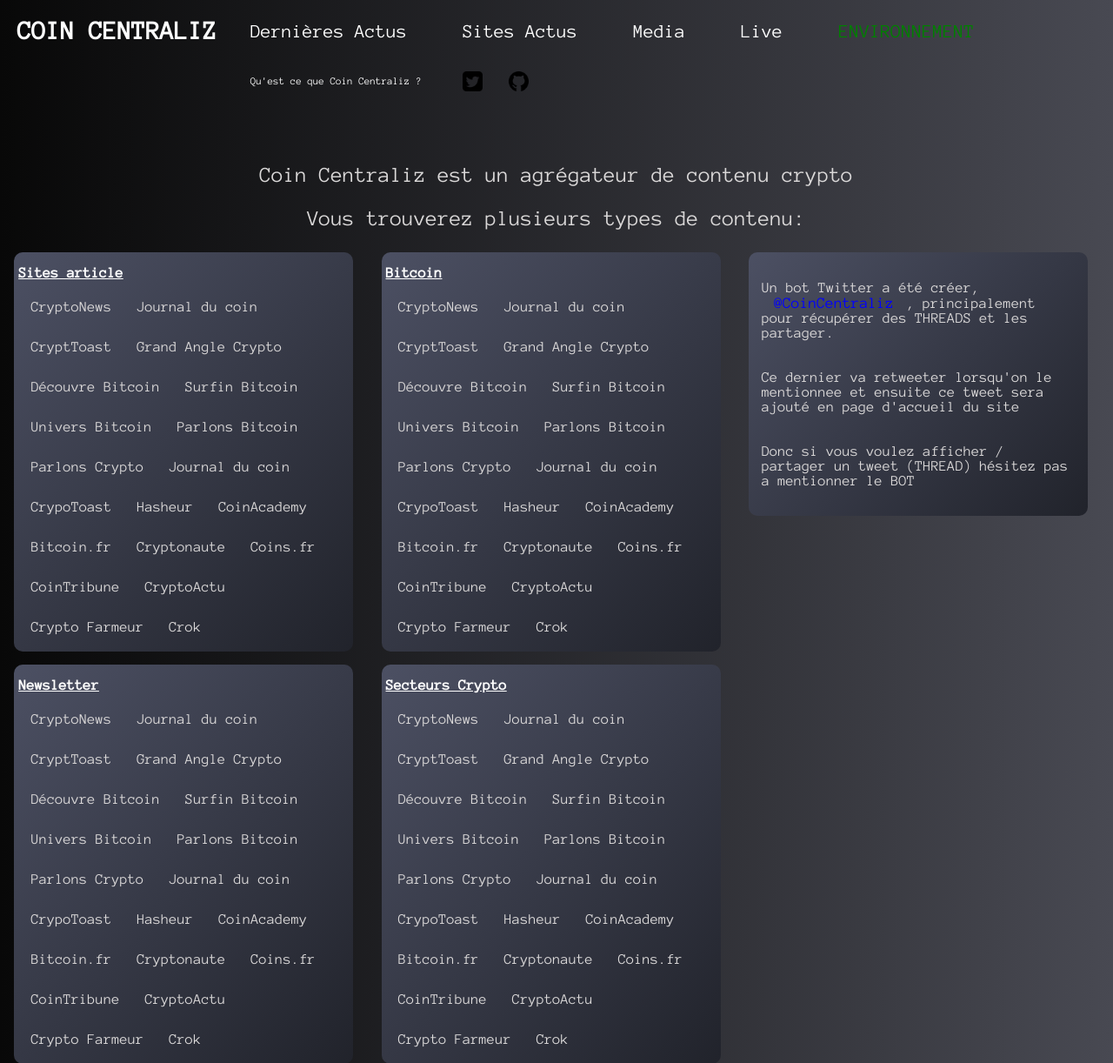
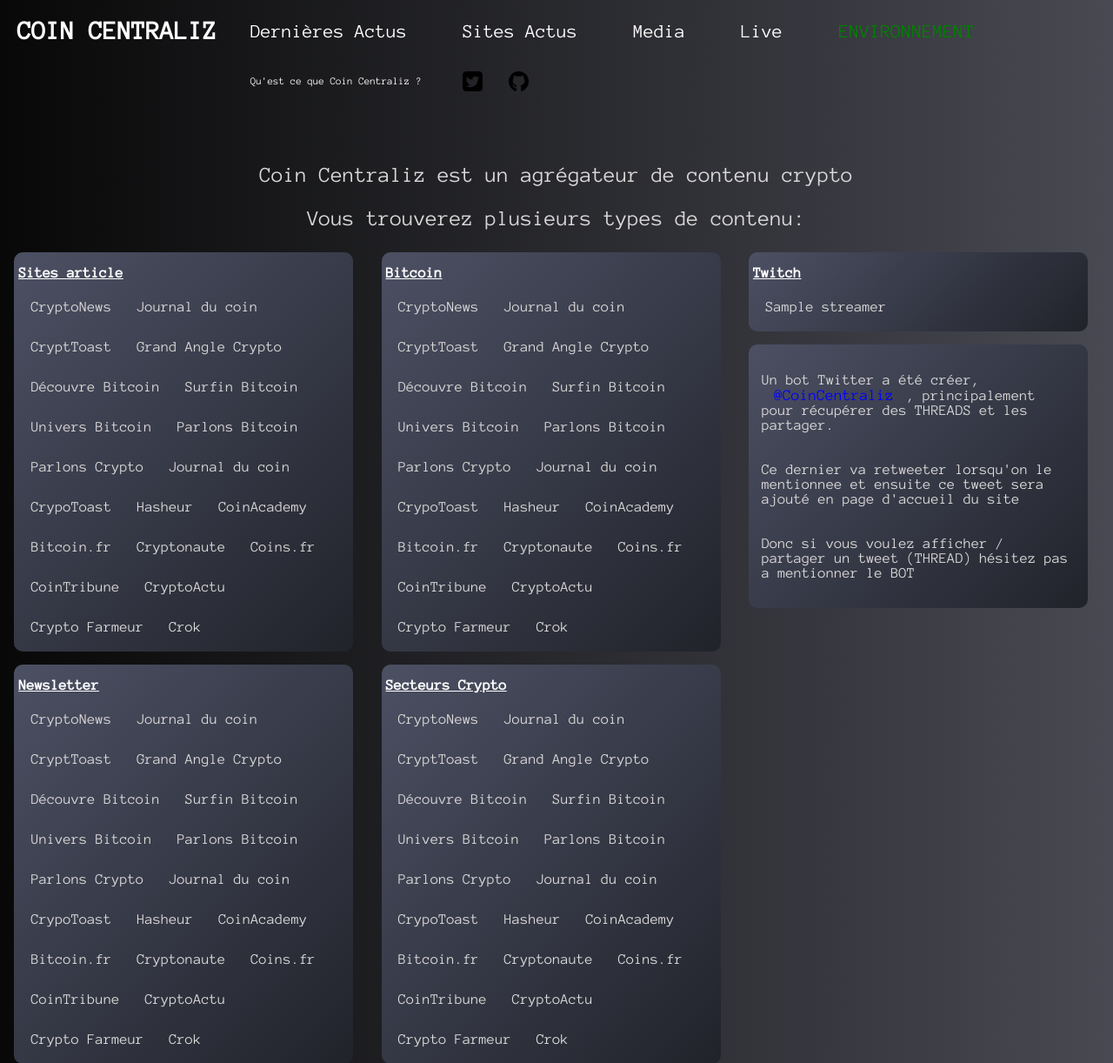
Before and after one commit to Kyytox/Coin_Centraliz, a Django app: template news/templates/news/explication.html in a window 1280 px wide. Shown: the top 1222 px of the page at 87% size. Run offline with Django 4.2, Linux system fonts and the light colour scheme; data comes from the database, SQL or seed files in the repository; the template is opened without the code that fills it: values that come from a table or form of the project are taken from there, most other values are stand-ins (such as "Sample title", 1, 10 or a date in 2020).

Commit message:
add streamer in page explications et alter bd

```diff
--- a/news/models.py
+++ b/news/models.py
@@ -19,7 +19,7 @@ list_type = (
 
 
 class Site(models.Model):
-    title = models.fields.CharField(max_length=50)
+    title = models.fields.CharField(max_length=80)
     url = models.fields.CharField(max_length=100)
     url_site = models.fields.CharField(max_length=100, null=True)
     description = models.fields.CharField(max_length=2000, null=True)
@@ -42,7 +42,7 @@ class Site(models.Model):
 
 class Article(models.Model):
     title = models.fields.CharField(max_length=150)
-    author = models.fields.CharField(max_length=40)
+    author = models.fields.CharField(max_length=80)
     datepubli = models.fields.DateTimeField(auto_now=False)
     description = models.fields.CharField(max_length=2000)
     category_1 = models.fields.CharField(max_length=15, null=True)
--- a/news/templates/news/explication.html
+++ b/news/templates/news/explication.html
@@ -47,11 +47,17 @@
         </div>
         <div class="explication-main-box">
             <div class="explication-category">
+                <h4>Twitch</h4>
+                {% for streamer in list_site_media_twitch %}
+                    <a href={{ streamer.url_site }}>{{ streamer.title }}</a>
+                {% endfor %}
+            </div>
+            <div class="explication-category">
                 <p>Un bot Twitter a été créer, <a href="https://twitter.com/CoinCentraliz" style="color: blue; font-size: 18px;">@CoinCentraliz</a>, principalement pour récupérer des THREADS et les partager.
                     <br><br><br>Ce dernier va retweeter lorsqu'on le mentionnee et ensuite ce tweet sera ajouté en page d'accueil du site
                     <br><br><br>Donc si vous voulez afficher / partager un tweet (THREAD) hésitez pas a mentionner le BOT
                 </p>
-        </div>
+            </div>
         </div>
     </div>
 </div>
```
